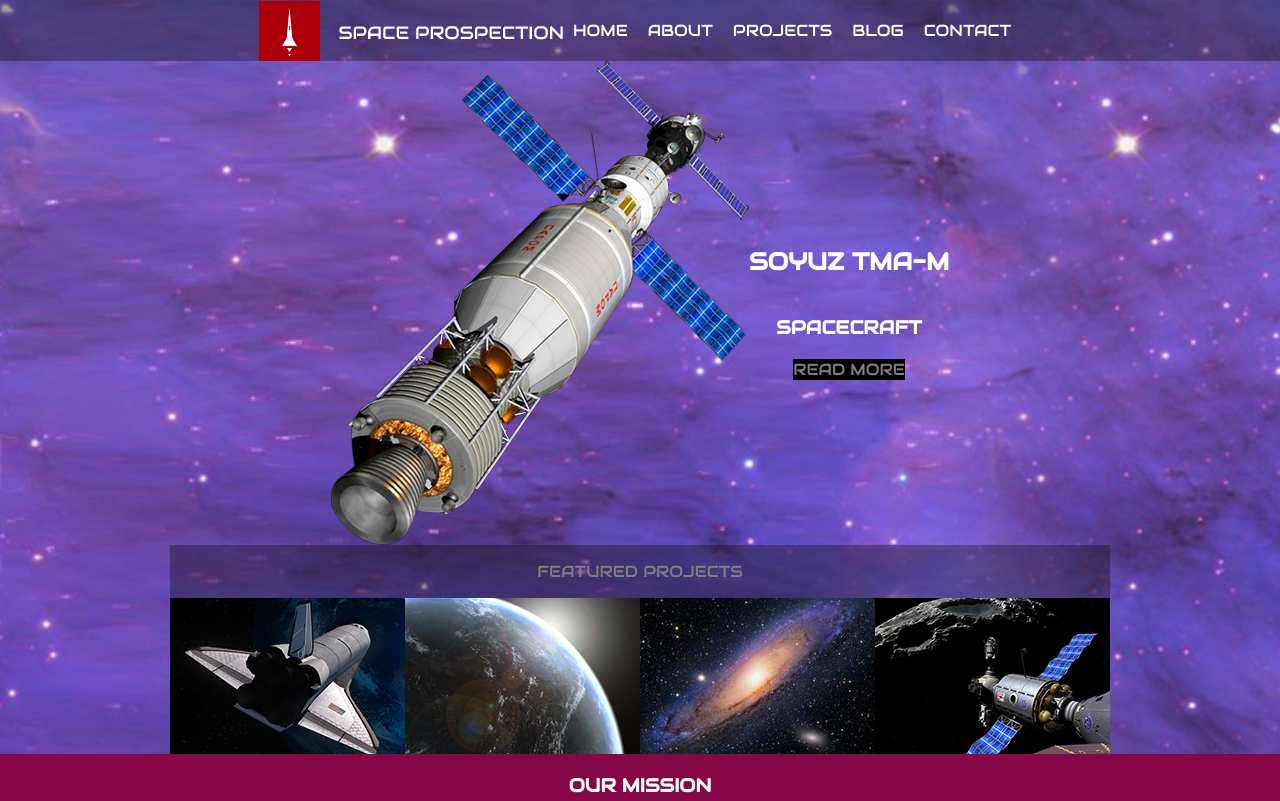
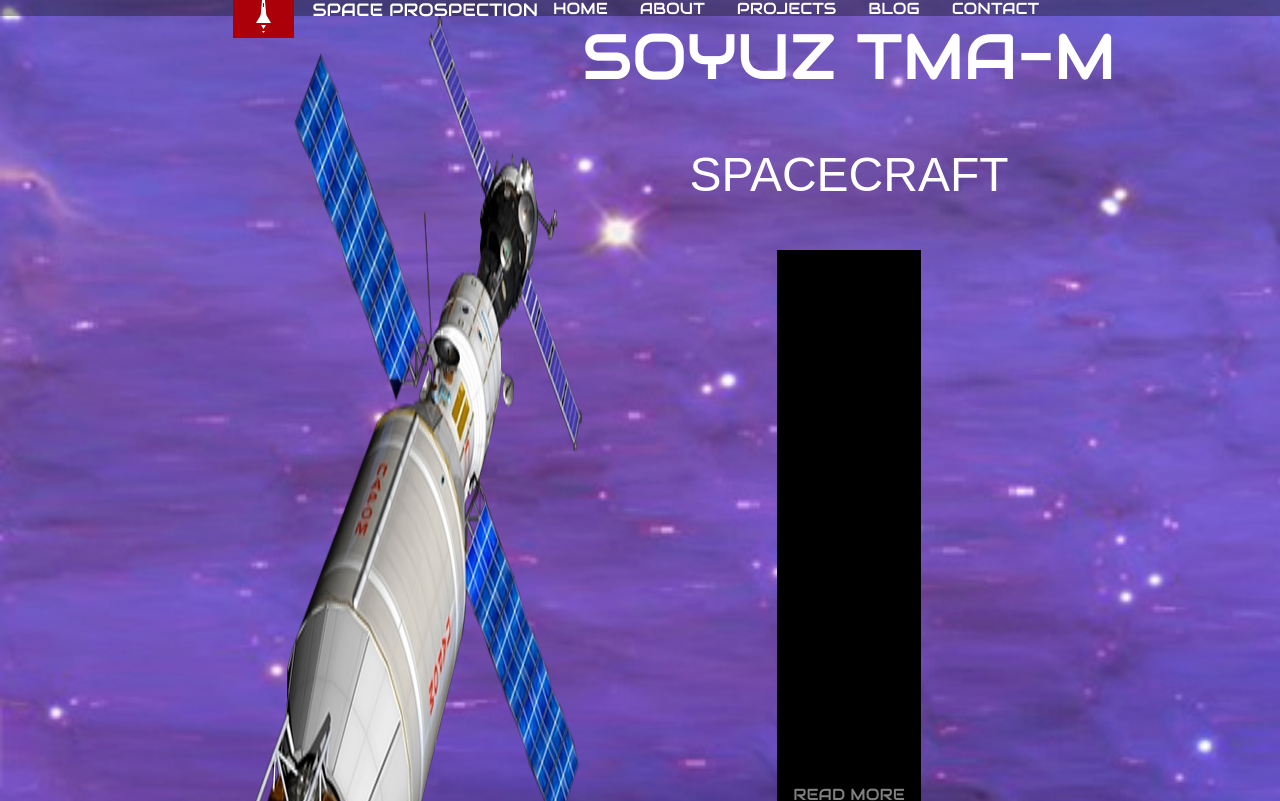
Before and after one commit to Volbix/Projet-Francis, a plain HTML site: page index.html in a window 1280 px wide. Shown: the top 801 px of the page. Drawn offline with Linux system fonts and the light colour scheme; files whose address does not match are found by name.

Commit message:
Début optimisation css

```diff
--- a/index.html
+++ b/index.html
@@ -5,7 +5,7 @@
    <link rel="stylesheet" href="space.css">
 </head>
 
-<body class="background">
+<body class="background column">
 
    <div class="navbar greyBackground">
          <img id="logo" src="images/logo.png">
@@ -19,17 +19,15 @@
    </div>
    <section class="milieu">
       <img src="images/satellite.png" ;>
-      <div class="middiv">
-         <h1>SOYUZ TMA-M</h1>
-         <h3>SPACECRAFT</h2>
-            <div id="button">
-               <a href="readmore.html">READ MORE</a>
-            </div>
+      <div class="middiv column">
+         <p class="gros">SOYUZ TMA-M</p>
+         <p class="noFont moyen">SPACECRAFT</p>
+         <a id="readMore" class="button" href="readmore.html">READ MORE</a>
 
       </div>
 
    </section>
-   <section class="bottom greyBackground" >
+   <section class="bottom greyBackground column" >
       <p>FEATURED PROJECTS</p>
       <div>
          <img src="images/project-image1.jpg">
@@ -38,21 +36,21 @@
          <img src="images/project-image4.jpg">
       </div>
    </section>
-   <div class="divrose">
+   <div class="divrose column">
       <h3> OUR MISSION</h3>
       <p class="noFont"> This website template has been designed by <a class="nofont">Free Website Templates</a> for
          your, for free. You can replace all this text with your own text</p>
    </div>
    <section class="sectionNoire">
-      <div class="divNoir">
+      <div class="divNoir column">
          <h3> FEATURED VIDEO </h3>
          <img src="images/mars-rover.jpg">
       </div>
-      <div class="divNoir">
+      <div class="divNoir column">
          <h3> LATEST BLOG </h3>
          <div class="divdiv">
             <img src="images/finding-planet.jpg" ;>
-            <div class="colonne">
+            <div class="colonne column">
                <h4>FINDING PLANET X-123</h4>
             <p class="noFont">FEBRUARY 6 2023</p>
             </div>
@@ -62,7 +60,7 @@
 
          <div class="divdiv">
             <img src="images/new-satellitedish.jpg">
-            <div class="colonne">
+            <div class="colonne column">
                <h4> NEW SATELLITE DISH</h4>
                <p class="noFont"> FEBRUARY 6 2023</p>
             </div>
@@ -70,7 +68,7 @@
          </div>
       </div>
    </section>
-   <div class="greyBackground">
+   <div class="greyBackground ">
       <p> Follow our mission on </p>
       <img  id="logo1" class="logo" src="images/icons.png">
       <img  id="logo2" class="logo" src="images/icons.png">
--- a/space.css
+++ b/space.css
@@ -22,22 +22,21 @@ a,p,h1,h3,h4{
   color:grey;
 }
 .background {
-  display: flex;
-  flex-direction: column;
+
   background-image: url(images/bg-home.jpg);
   background-repeat: no-repeat;
   background-size:cover;
   margin: 0%;
 }
 .navbar{
+  width: auto;
+  height: 1em;
   align-items: center;
   justify-content: center;
 }
 
-.bottom,.follow{
+.bottom{
   align-self: center;
-  display: flex;
-  flex-direction: column;
   align-items: center;
 }
 div{
@@ -51,15 +50,10 @@ div{
   justify-content: center;
 }
 .middiv{
-  justify-self: center;
-  display: flex;
-  flex-direction: column;
   justify-items: center;
   align-items: center;
 }
 .divrose{
-  display: flex;
-  flex-direction: column;
   align-items: center;
   background-color: rgb(133, 7, 72);
 
@@ -75,8 +69,6 @@ div{
   padding: 25px;
 }
 .divNoir{
-  display: flex;
-  flex-direction: column;
   justify-content: flex-start;
   margin-right: 30px;
 
@@ -85,8 +77,6 @@ div{
   justify-content: flex-start;
 }
 .colonne{
-  display: flex;
-  flex-direction: column;
   justify-content: flex-start;
 }
 .colonne h4,.colonne p{
@@ -104,13 +94,14 @@ div{
 .button , #logo{
   display: flex;
   align-items: center;
+  padding-left:  8px;
 }
 
 .button{
- padding-left: 10px;
- padding-right: 10px;
- padding-top: 20px;
- padding-bottom: 20px;
+ padding-left: 1em;
+ padding-right: 1em;
+ padding-top: 100%;
+ padding-bottom: 100%;
 }
 .divNoir h3{
   display: flex;
@@ -144,3 +135,17 @@ div{
 .fondBlanc{
   background-color: white;
 }
+.column{
+  display: flex;
+  flex-direction: column;
+}
+.gros{
+  font-size: 4em;
+  margin: 0px;
+}
+.moyen{
+  font-size: 3em;
+}
+#readMore{
+  background-color: black;
+}
```
